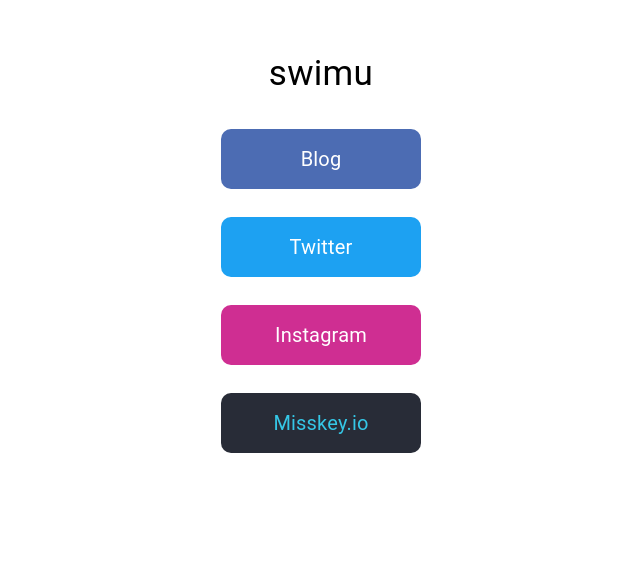
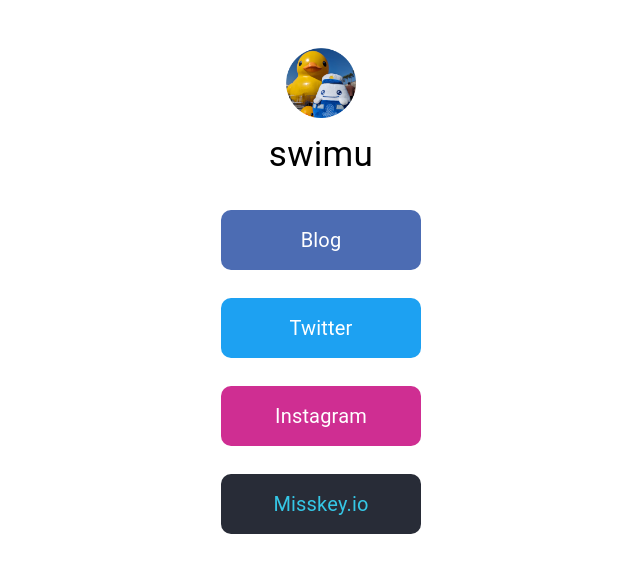
Before and after one commit to swimu/link, a Next.js app: page / in a window 1280 px wide. Shown: the top 572 px of the page, without its empty margins (319-959 px from the left). Built offline with nearby package versions, Linux system fonts and the light colour scheme.

Commit message:
アイコンも追加

```diff
--- a/src/app/page.tsx
+++ b/src/app/page.tsx
@@ -1,17 +1,14 @@
 import * as React from "react";
 import Button from "@mui/material/Button";
-import DeleteIcon from "@mui/icons-material/Delete";
-import SendIcon from "@mui/icons-material/Send";
-import Stack from "@mui/material/Stack";
-import WebIcon from "@mui/icons-material/Web";
-import HomeIcon from "@mui/icons-material/Home";
 import { Typography } from "@mui/material";
 import Grid from "@mui/material/Grid";
+import Image from "next/image";
+import icon from "../../public/ahiru-and-yui-round.png";
+
 import { Exo_2 } from "next/font/google";
 const exo_2 = Exo_2({ weight: "400", subsets: ["latin"] });
 
 export default function Home() {
-  // return <main className={styles.main}>LINKページ仮サイト</main>;
   return (
     <Grid
       container
@@ -21,6 +18,9 @@
       spacing={1}
       sx={{ marginTop: "40px" }}
     >
+      <Grid item xs={12}>
+        <Image src={icon} alt="アイコン" width="70" height="70" />
+      </Grid>
       <Grid item xs={12}>
         <Typography className={exo_2.className} sx={{ fontSize: "35px" }}>
           swimu
@@ -63,7 +63,7 @@
             margin: "10px",
             textTransform: "none",
           }}
-          href="https://www.swimu.net/"
+          href="https://twitter.com/swimuuu/"
         >
           <Typography className={exo_2.className} sx={{ fontSize: "20px" }}>
             Twitter
@@ -85,7 +85,7 @@
             margin: "10px",
             textTransform: "none",
           }}
-          href="https://www.swimu.net/"
+          href="https://instagram.com/swimuuu/"
         >
           <Typography className={exo_2.className} sx={{ fontSize: "20px" }}>
             Instagram
@@ -107,7 +107,7 @@
             margin: "10px",
             textTransform: "none",
           }}
-          href="https://www.swimu.net/"
+          href="https://misskey.io/@swimu/"
         >
           <Typography className={exo_2.className} sx={{ fontSize: "20px" }}>
             Misskey.io
```
Also changed, not shown: public/ahiru-and-yui-round.png (added).
